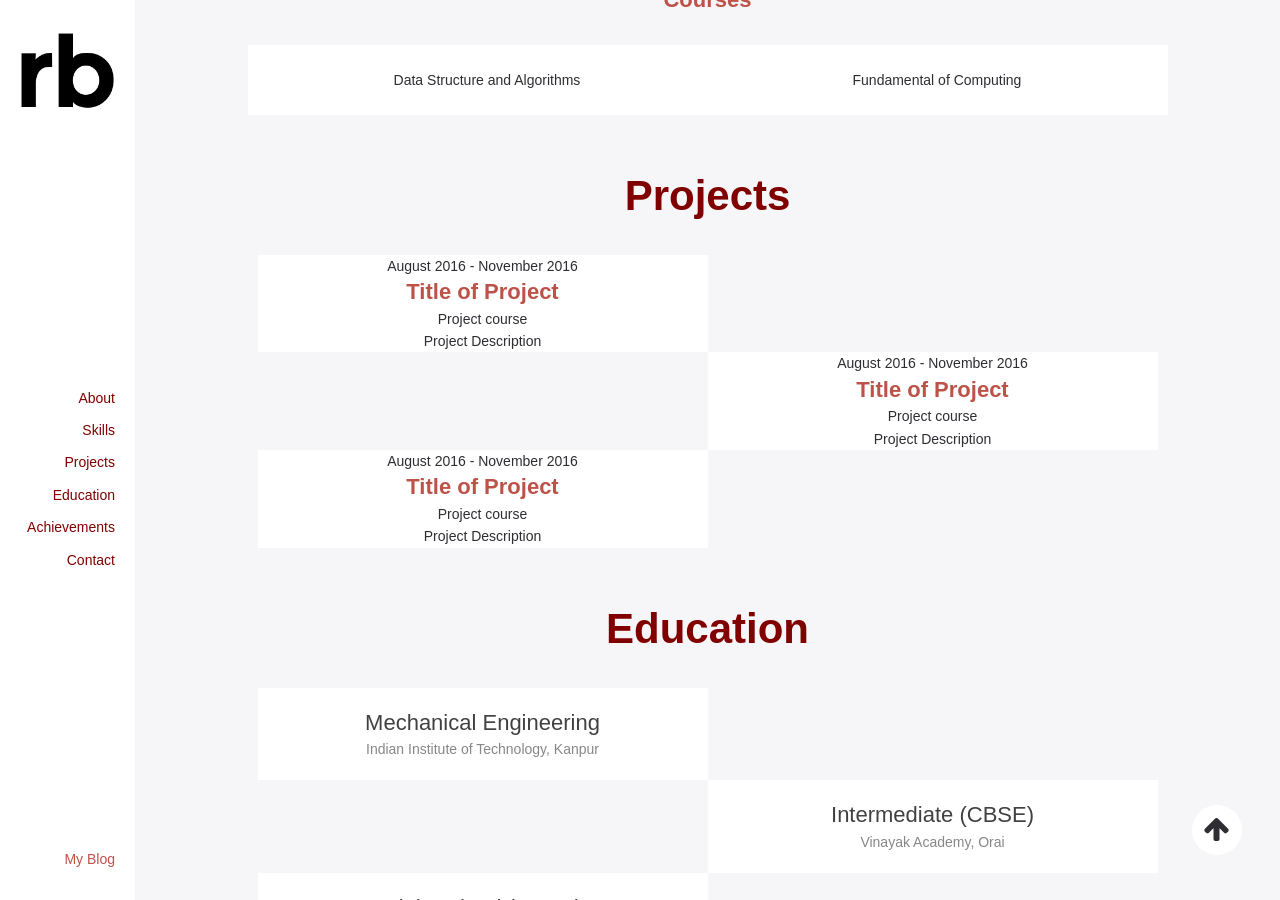
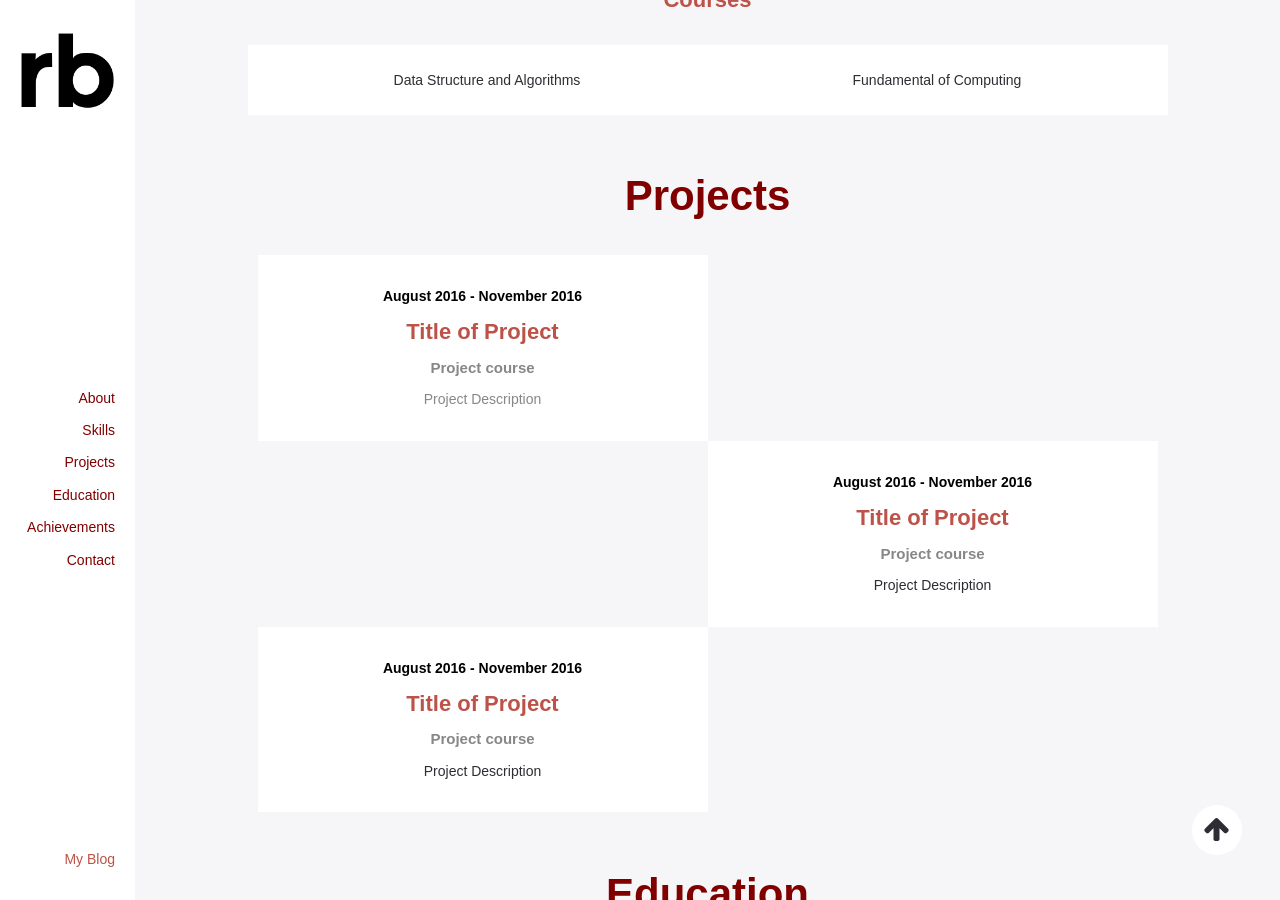
Before and after one commit to shivnshu/homepage, a Jekyll site: the page built from index.html, in a window 1280 px wide and 900 px high, scrolled down 2330 px. Built offline with Jekyll 4.4.1, drawn with Linux system fonts in a browser that asks for light colours; Markdown is read by kramdown in place of the engine named in the settings.

Commit message:
made projects beautiful

```diff
--- a/_includes/section-projects.html
+++ b/_includes/section-projects.html
@@ -1 +1 @@
-<section class="projects-section"><h2>Projects</h2><div class="projects"><div class="project-first"><p>August 2016 - November 2016</p><h4>Title of Project</h4><p>Project course</p><p>Project Description</p></div><div class="project-second"><p>August 2016 - November 2016</p><h4>Title of Project</h4><p>Project course</p><p>Project Description</p></div><div class="project-third"><p>August 2016 - November 2016</p><h4>Title of Project</h4><p>Project course</p><p>Project Description</p></div></div></section>
+<section class="projects-section"><h2>Projects</h2><div class="projects"><div class="project-first"><p class="date">August 2016 - November 2016</p><h4>Title of Project</h4><h4 class="course">Project course</h4><p>Project Description</p></div><div class="project-second"><p class="date">August 2016 - November 2016</p><h4>Title of Project</h4><h4 class="course">Project course</h4><p>Project Description</p></div><div class="project-third"><p class="date">August 2016 - November 2016</p><h4>Title of Project</h4><h4 class="course">Project course</h4><p>Project Description</p></div></div></section>
--- a/assets/css/main.css
+++ b/assets/css/main.css
@@ -831,28 +831,50 @@ section.projects-section div.projects {
   section.projects-section div.projects div.project-first {
     background-color: white;
     width: 50%;
-    text-align: center; }
+    text-align: center;
+    padding: 20px 0; }
     section.projects-section div.projects div.project-first h4 {
-      margin: 0; }
+      margin: 10px 0; }
+    section.projects-section div.projects div.project-first .course {
+      font-size: 15px;
+      color: #878787; }
     section.projects-section div.projects div.project-first p {
-      margin: 0; }
+      margin: 10px 0;
+      color: #878787; }
+    section.projects-section div.projects div.project-first .date {
+      font-weight: 700;
+      color: black; }
   section.projects-section div.projects div.project-second {
     background-color: white;
     width: 50%;
     margin-left: 50%;
-    text-align: center; }
+    text-align: center;
+    padding: 20px 0; }
     section.projects-section div.projects div.project-second h4 {
-      margin: 0; }
+      margin: 10px 0; }
+    section.projects-section div.projects div.project-second .course {
+      font-size: 15px;
+      color: #878787; }
     section.projects-section div.projects div.project-second p {
-      margin: 0; }
+      margin: 10px 0; }
+    section.projects-section div.projects div.project-second .date {
+      font-weight: 700;
+      color: black; }
   section.projects-section div.projects div.project-third {
     background-color: white;
     width: 50%;
-    text-align: center; }
+    text-align: center;
+    padding: 20px 0; }
     section.projects-section div.projects div.project-third h4 {
-      margin: 0; }
+      margin: 10px 0; }
+    section.projects-section div.projects div.project-third .course {
+      font-size: 15px;
+      color: #878787; }
     section.projects-section div.projects div.project-third p {
-      margin: 0; }
+      margin: 10px 0; }
+    section.projects-section div.projects div.project-third .date {
+      font-weight: 700;
+      color: black; }
 
 section.education-section h2 {
   text-align: center;
```
Also changed, not shown: _jadefiles/section-projects.jade (+6 -6 lines), assets/css/3-sections/home-projects.sass (+29 -6 lines), 4 other files.
